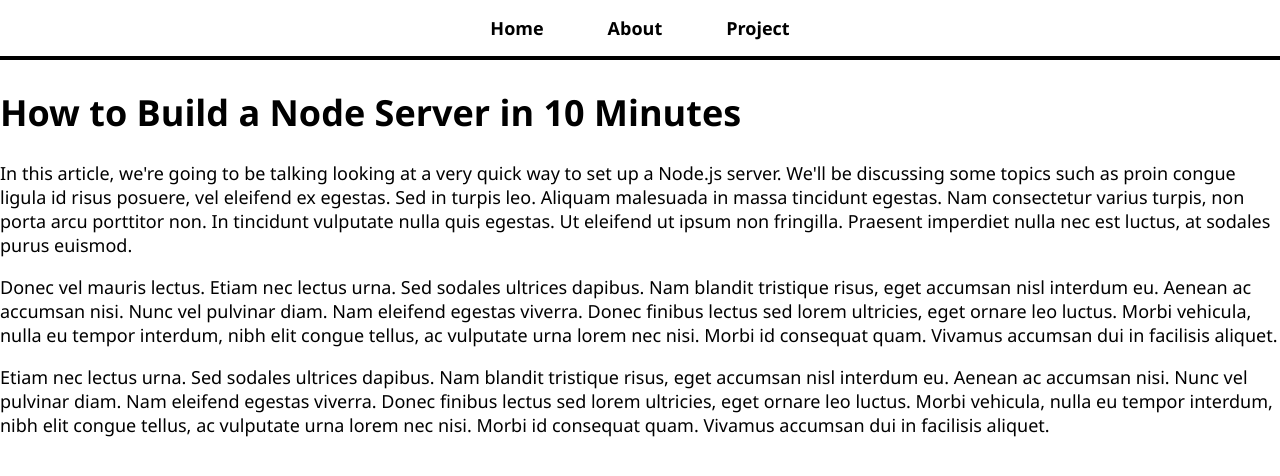
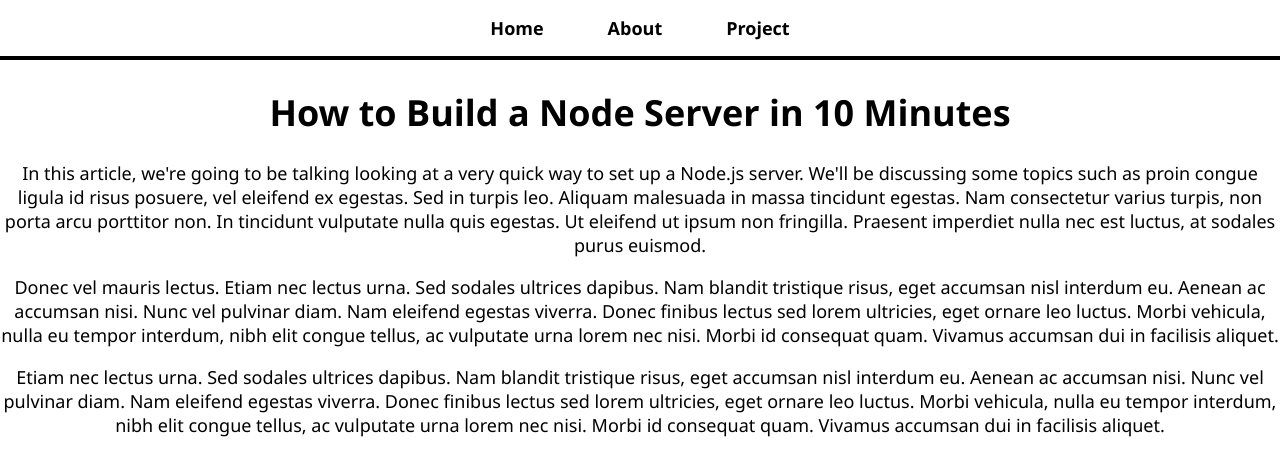
Before and after one commit to seolacarrano/myblog, a React (Create React App) app: page /project/learn-node in a window 1280 px wide. Shown: the top 476 px of the page. Built offline with nearby package versions, Linux system fonts and the light colour scheme.

Commit message:
center text

```diff
--- a/src/App.css
+++ b/src/App.css
@@ -55,6 +55,10 @@
   padding-top: 64px;
 }
 
+.bodyText {
+  text-align: center;
+}
+
 .article-list-item {
   text-decoration: none;
   color: black;
--- a/src/components/ProjectsList.js
+++ b/src/components/ProjectsList.js
@@ -5,8 +5,8 @@
         <>
         {articles.map(article=>(
             <Link key={article.name} className="article-list-item" to={`/project/${article.name}`}>
-                <h3>{article.title}</h3>
-                <p>{article.content[0].substring(0, 150)}...</p>
+                <h3 className="bodyText">{article.title}</h3>
+                <p className="bodyText">{article.content[0].substring(0, 150)}...</p>
             </Link>
         ))}
         </>
--- a/src/pages/AboutPage.js
+++ b/src/pages/AboutPage.js
@@ -1,6 +1,6 @@
 const AboutPage = () => {
     return (
-        <p> This is a about page! </p>
+        <p className="bodyText"> This is a about page! </p>
     )
 }
 
--- a/src/pages/HomePage.js
+++ b/src/pages/HomePage.js
@@ -1,6 +1,6 @@
 const HomePage = () => {
     return (
-        <p> This is a home page! </p>
+        <p className="bodyText"> This is a home page! </p>
     )
 }
 
--- a/src/pages/ProjectPage.js
+++ b/src/pages/ProjectPage.js
@@ -14,9 +14,9 @@
 
     return (
         <>
-        <h1>{article.title}</h1>
+        <h1 className="bodyText">{article.title}</h1>
         {article.content.map((paragraph, i) => (
-            <p key={i}>{paragraph}</p>
+            <p className="bodyText" key={i}>{paragraph}</p>
         ))}
         </>
     )
--- a/src/pages/ProjectsListPage.js
+++ b/src/pages/ProjectsListPage.js
@@ -4,7 +4,7 @@
 const ProjectsListPage = () => {
     return (
         <>
-        <h1>Projects</h1>
+        <h1 className="bodyText">Projects</h1>
         <ProjectsList articles={articles} />
         </>
     )
```
